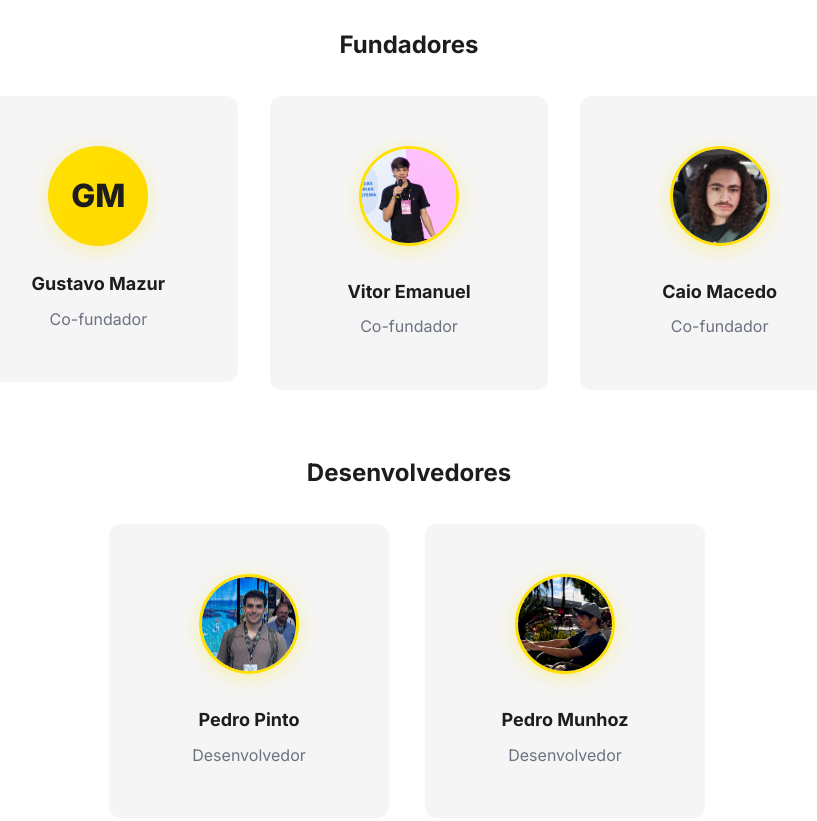
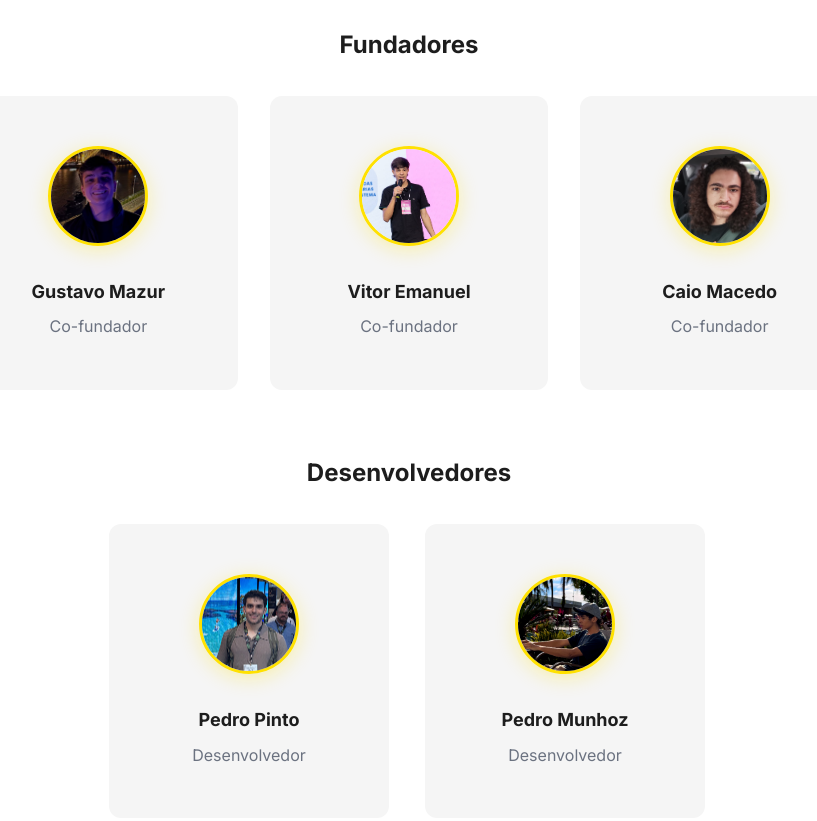
Before and after one commit to Vitorea90/P-gina-Institucional-Trace-Farm, a plain HTML site: page index.html in a window 1280 px wide. Shown: the part 5843-6664 px from the top of the page, without its empty margins (231-1048 px from the left). Drawn offline with Linux system fonts and the light colour scheme.

Commit message:
feat: Add Gustavo Mazur photo to complete team section

```diff
--- a/index.html
+++ b/index.html
@@ -301,7 +301,7 @@
                     <a href="https://www.linkedin.com/in/gustavo-mazur-a55863325/" target="_blank"
                         rel="noopener noreferrer" class="team-card-link">
                         <div class="team-card animate-on-scroll">
-                            <div class="team-avatar">GM</div>
+                            <img src="assets/gustavo-mazur.png" alt="Gustavo Mazur" class="team-photo">
                             <h4>Gustavo Mazur</h4>
                             <p class="team-role">Co-fundador</p>
                         </div>
```
Also changed, not shown: assets/gustavo-mazur.png (added).
